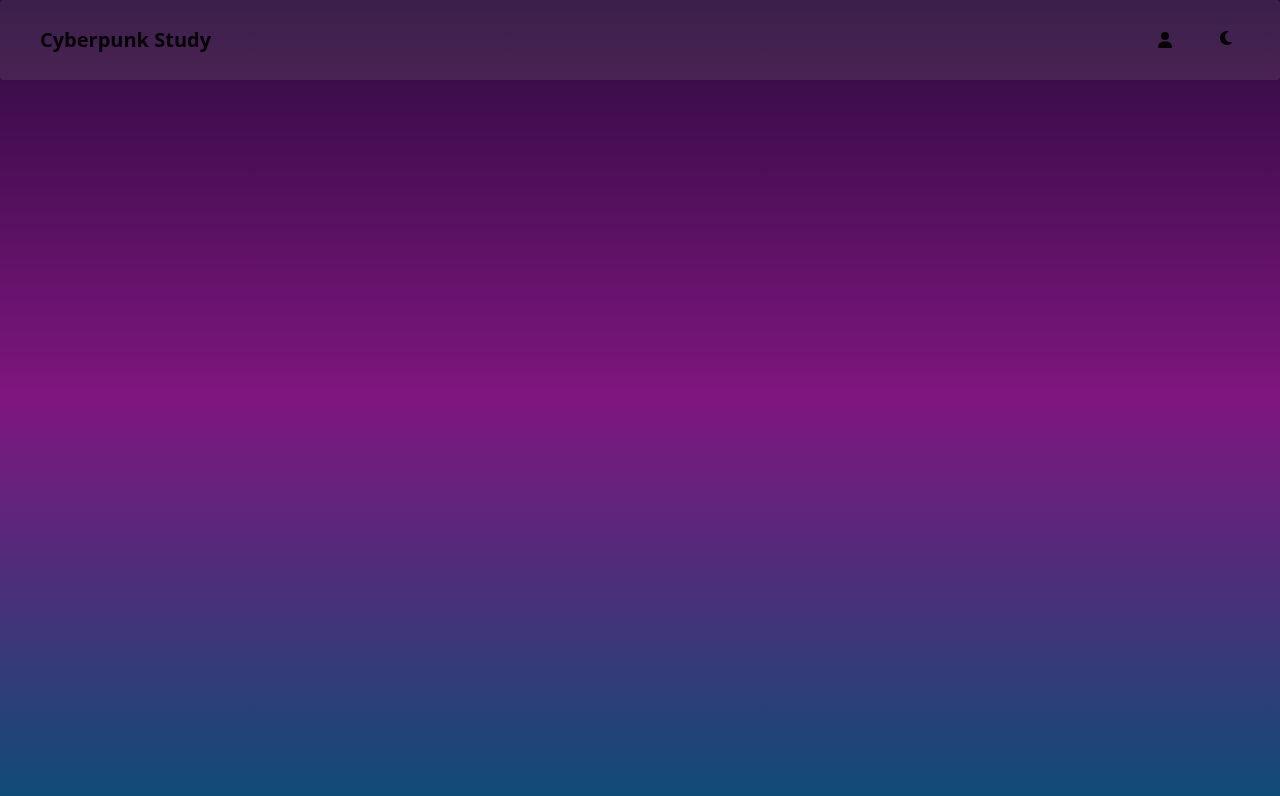
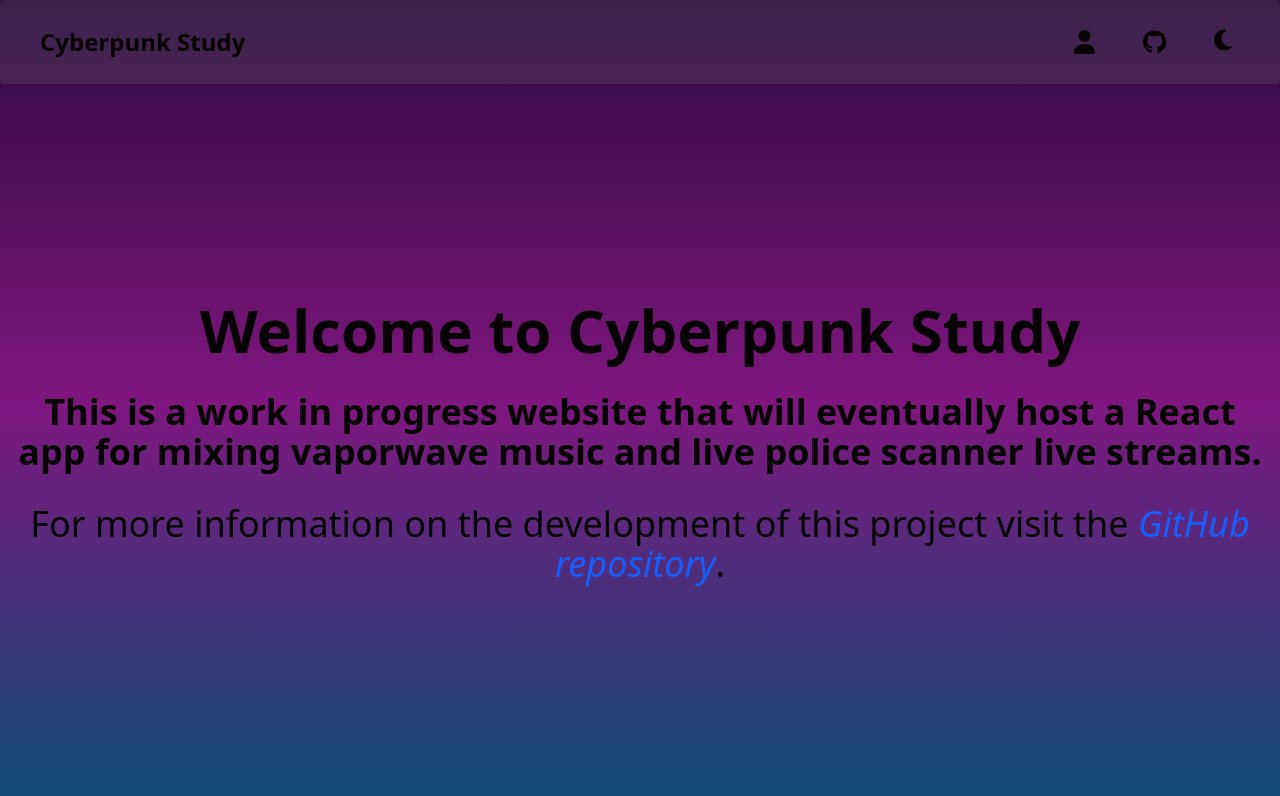
Before and after one commit to thadigus/cyberpunk-study, a React (Vite) app: page / in a window 1280 px wide. Shown: the top 796 px of the page. Built offline with nearby package versions, Linux system fonts and the light colour scheme.

Commit message:
Last commit to master for awhile - cleaning things up and adding a message to site deployment

```diff
--- a/package.json
+++ b/package.json
@@ -13,10 +13,10 @@
   },
   "dependencies": {
     "@fortawesome/fontawesome-svg-core": "^6.7.2",
+    "@fortawesome/free-brands-svg-icons": "^6.7.2",
     "@fortawesome/free-solid-svg-icons": "^6.7.2",
     "@fortawesome/react-fontawesome": "^0.2.2",
     "@tailwindcss/vite": "^4.1.11",
-    "autoprefixer": "^10.4.21",
     "react": "^19.1.0",
     "react-dom": "^19.1.0",
     "react-fontawesome": "^1.7.1",
--- a/src/App.jsx
+++ b/src/App.jsx
@@ -9,6 +9,13 @@ function App() {
       vaporwave-background text-text-light dark:text-text-dark
       ">
       <Header/>
+      <main className="flex flex-col items-center justify-center flex-1 text-center">
+        <h1 className="text-4xl lg:text-6xl font-bold p-4">Welcome to Cyberpunk Study</h1>
+        <h1 className="text-2xl lg:text-4xl font-bold p-4">This is a work in progress website that will eventually host a React app for mixing vaporwave music and live police scanner live streams.</h1>
+        <h1 className="text-2xl lg:text-4xl p-4">For more information on the development of this project visit the
+         <a href="https://github.com/thadigus/cyberpunk-study" className="text-blue-600 italic"> GitHub repository</a>.
+        </h1>
+      </main>
     </div>
   );
 }
--- a/src/DarkSwitcher.jsx
+++ b/src/DarkSwitcher.jsx
@@ -1,4 +1,3 @@
-import React from 'react'
 import { useEffect } from 'react';
 import { useState } from 'react'
 import { FontAwesomeIcon } from "@fortawesome/react-fontawesome";
--- a/src/Header.jsx
+++ b/src/Header.jsx
@@ -1,16 +1,17 @@
-import React from 'react';
 import ToggleTheme from './DarkSwitcher.jsx';
 import { FontAwesomeIcon } from "@fortawesome/react-fontawesome";
 import { faUser } from '@fortawesome/free-solid-svg-icons';
+import { faGithub } from '@fortawesome/free-brands-svg-icons';
 
 const Header = () => (
-  <div className="backdrop-invert-100 backdrop-opacity-10 rounded px-4 lg:px-6 py-2.5">
+  <div className="backdrop-invert-100 backdrop-opacity-10 rounded px-4 lg:px-6 py-2.5 text-lg lg:text-2xl">
     <div className="flex flex-wrap justify-between items-center mx-auto max-w-screen-xl">
       <a href="#" className="flex items-center">
-        <span className="self-center text-xl font-semibold whitespace-nowrap p-4">Cyberpunk Study</span>
+        <span className="self-center font-semibold whitespace-nowrap p-4">Cyberpunk Study</span>
       </a>
       <div className="flex items-center lg:order-2">
         <a href="https://thadturner.com" className="font-semibold p-4 lg:px-6"> <FontAwesomeIcon icon={faUser} /> </a>
+        <a href="https://github.com/thadigus/cyberpunk-study" className="font-semibold p-4 lg:px-6"> <FontAwesomeIcon icon={faGithub} /> </a>
         <ToggleTheme />
       </div>
     </div>
--- a/src/index.css
+++ b/src/index.css
@@ -5,8 +5,6 @@ body {
   margin: 0;
   padding: 0;
   box-sizing: border-box;
-  background-color: #dadada;
-  color: #1f2023;
   @theme {
     --color-vaporwavePink: oklch(0.7474 0.2 342.96);
     --color-vaporwavePurple: oklch(0.7875 0.1468 223.22);
--- a/tailwind.config.js
+++ b/tailwind.config.js
@@ -3,21 +3,4 @@ const colors = require('tailwindcss/colors')
 module.exports = {
   darkMode: 'class',
   content: ["./index.html", "./src/**/*.{js,jsx,ts,tsx}" ],
-  plugins: [
-    plugin(function ({ addVariant, e, postcss }) {
-	  addVariant('firefox', ({ container, separator }) => {
-		const isFirefoxRule = postcss.atRule({
-		  name: '-moz-document',
-		  params: 'url-prefix()',
-		});
-		isFirefoxRule.append(container.nodes);
-		container.append(isFirefoxRule);
-		isFirefoxRule.walkRules((rule) => {
-		  rule.selector = `.${e(
-			`firefox${separator}${rule.selector.slice(1)}`
-        )}`;
-      });
-      });
-    }),
-  ]
 }
```
Also changed, not shown: 2 other files (tests, documents, lock files or other folders).
